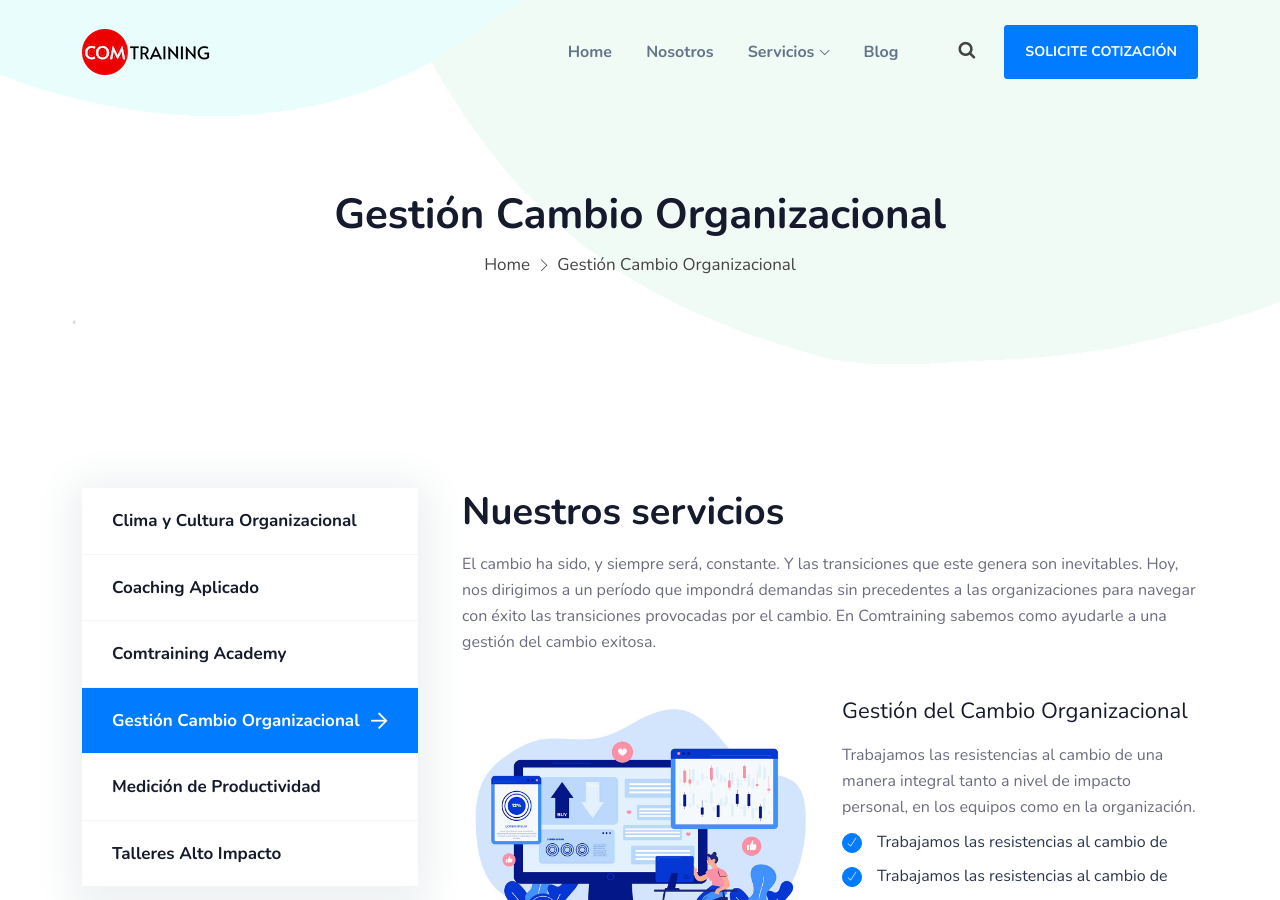
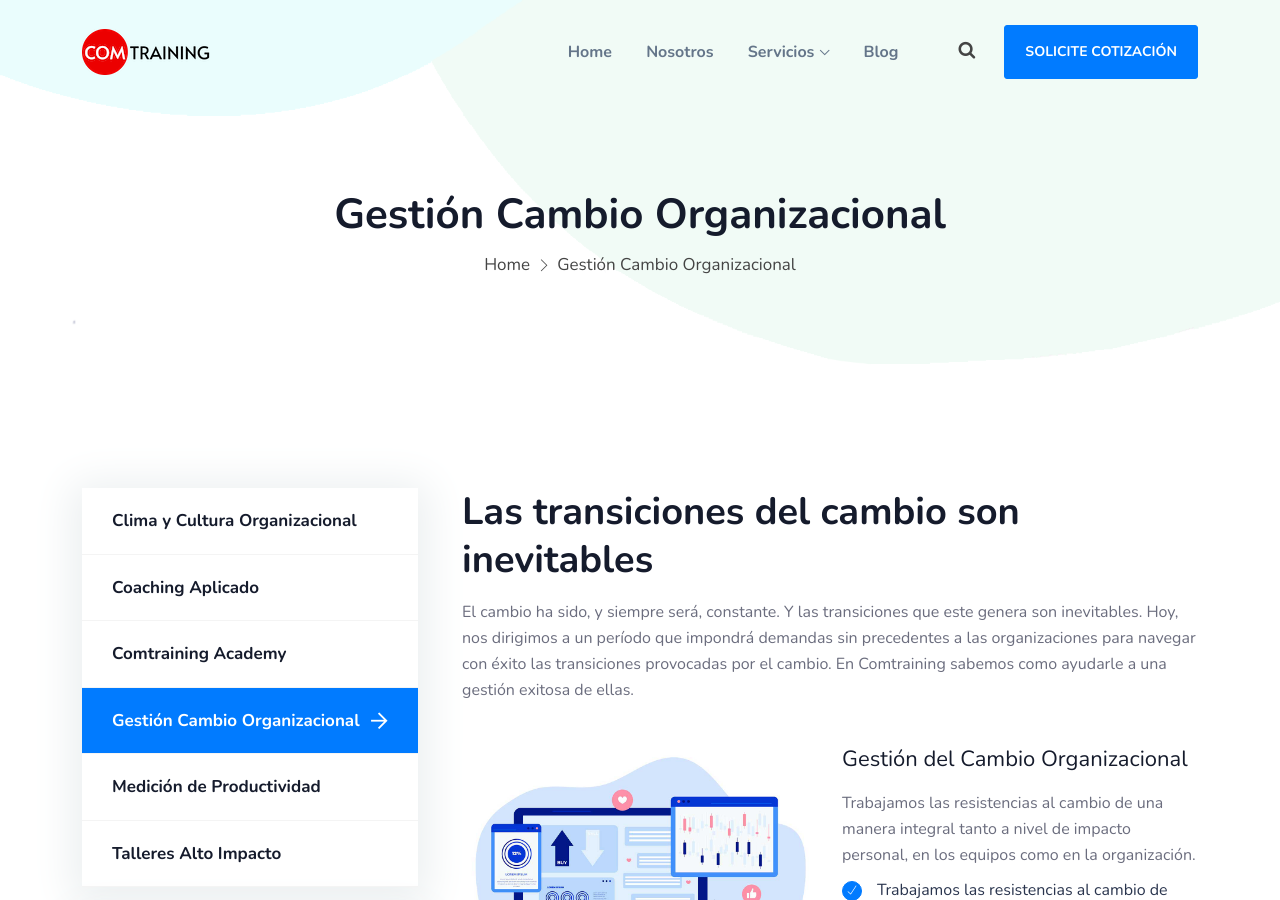
Before and after one commit to fjvalles/comtraining-landing, a Jekyll site: the page built from _services/gestion-cambio-organizacional.html, in a window 1280 px wide and 900 px high. Built offline with Jekyll 4.4.1, drawn with Linux system fonts in a browser that asks for light colours; a script that is not in the unit is left out.

Commit message:
Update Servicios “gestion-cambio-organizacional”

```diff
--- a/_services/gestion-cambio-organizacional.html
+++ b/_services/gestion-cambio-organizacional.html
@@ -13,13 +13,12 @@ quote_author: Anónimo
 quote_author_subtitle: "Clientes - Investigación "
 service_card_layout: 2
 ---
-
 <div class="row">
     <!-- single-well start-->
     <div class="col-xl-12 col-lg-12 col-md-12">
         <div class="single-well mar-well">
-            <h2>Nuestros servicios</h2>
-            <p>El cambio ha sido, y siempre será, constante. Y las transiciones que este genera son inevitables. Hoy, nos dirigimos a un período que impondrá demandas sin precedentes a las organizaciones para navegar con éxito las transiciones provocadas por el cambio.  En Comtraining sabemos como ayudarle a una gestión del cambio exitosa.</p>
+            <h2>Las transiciones del cambio son inevitables</h2>
+            <p>El cambio ha sido, y siempre será, constante. Y las transiciones que este genera son inevitables. Hoy, nos dirigimos a un período que impondrá demandas sin precedentes a las organizaciones para navegar con éxito las transiciones provocadas por el cambio. En Comtraining sabemos como ayudarle a una gestión exitosa de ellas.</p>
         </div>
     </div>
     <div class="col-xl-6 col-lg-6 col-md-12">
```
